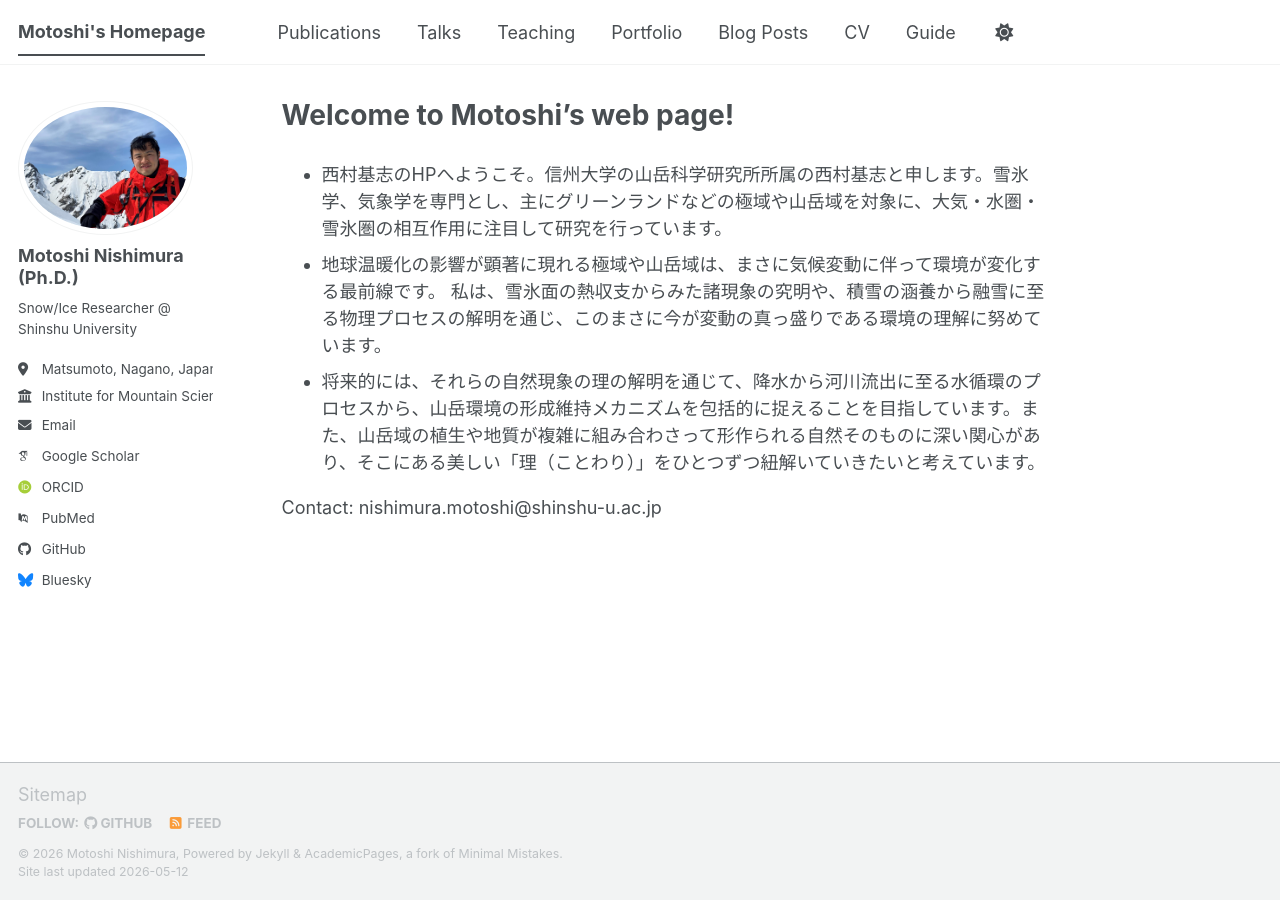
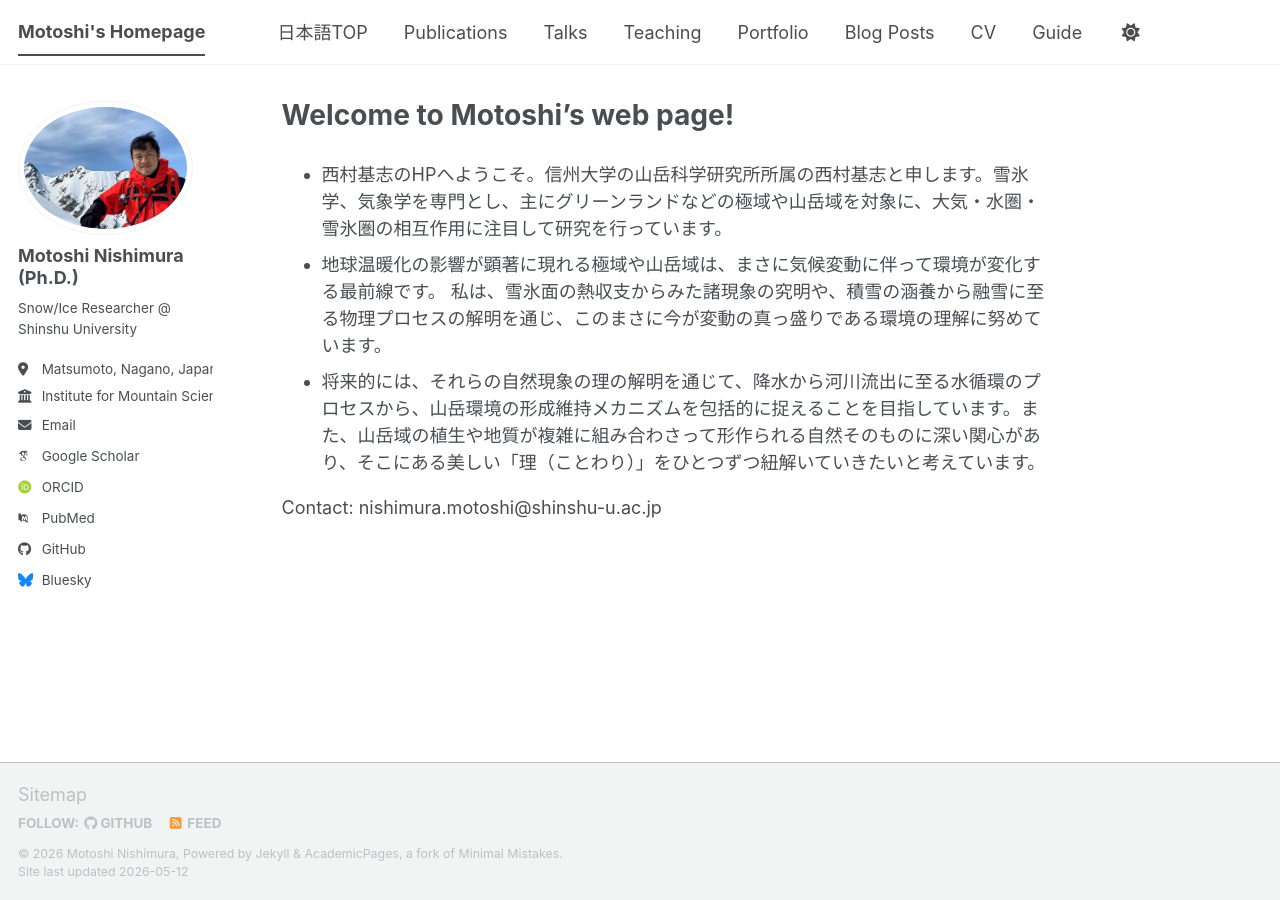
Before and after one commit to MotoshiNishimura/MotoshiNishimura.github.io, a Jekyll site: the page built from _pages/about_jp.md, in a window 1280 px wide. Built offline with Jekyll 4.4.1, drawn with Linux system fonts in a browser that asks for light colours; some web fonts are replaced; a script bundle is joined from its source files by our own code; library files that are not in the unit come from our copies.

Commit message:
Update navigation.yml

```diff
--- a/_data/navigation.yml
+++ b/_data/navigation.yml
@@ -8,6 +8,9 @@
 #      Markdown formatted page while the second is generated using JSON.
 
 main:
+  - title: "日本語TOP"
+    url: /about_jp/
+
   - title: "Publications"
     url: /publications/
 
```
